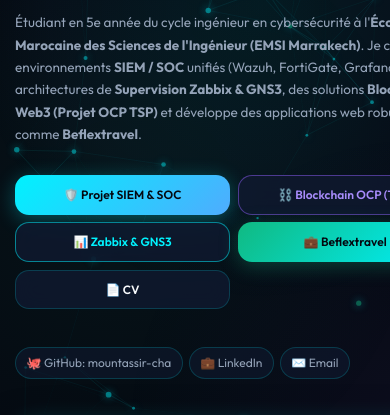
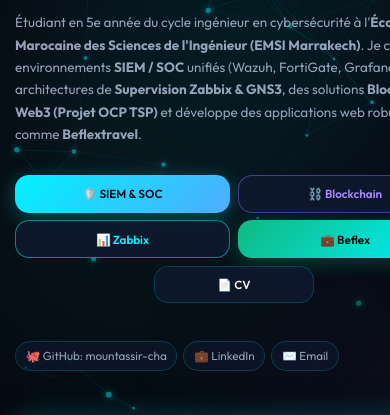
Before and after one commit to mountassir-cha/protfolio, a plain HTML site: page index.html in a window 390 px wide. Shown: the part 212-627 px from the top of the page. Drawn offline with Linux system fonts and the light colour scheme.

Commit message:
fix: Use short button labels on mobile to prevent text overflow in hero CTA buttons

```diff
--- a/index.html
+++ b/index.html
@@ -90,16 +90,20 @@
 
         <div class="hero-cta-group">
           <a href="#siem-project" class="btn btn-primary">
-            <span>🛡️ Projet SIEM & SOC</span>
+            <span class="btn-label-full">🛡️ Projet SIEM & SOC</span>
+            <span class="btn-label-short">🛡️ SIEM & SOC</span>
           </a>
           <a href="#ocp-project" class="btn btn-secondary" style="border-color: rgba(139, 92, 246, 0.5); color: #a78bfa;">
-            <span>⛓️ Blockchain OCP (TSP)</span>
+            <span class="btn-label-full">⛓️ Blockchain OCP (TSP)</span>
+            <span class="btn-label-short">⛓️ Blockchain</span>
           </a>
           <a href="#zabbix-project" class="btn btn-secondary" style="border-color: rgba(0, 242, 254, 0.5); color: #00f2fe;">
-            <span>📊 Zabbix & GNS3</span>
+            <span class="btn-label-full">📊 Zabbix & GNS3</span>
+            <span class="btn-label-short">📊 Zabbix</span>
           </a>
           <a href="#beflex-project" class="btn btn-emerald">
-            <span>💼 Beflextravel</span>
+            <span class="btn-label-full">💼 Beflextravel</span>
+            <span class="btn-label-short">💼 Beflex</span>
           </a>
           <a href="#cv-modal" class="btn btn-secondary" id="open-cv-btn">
             <span>📄 CV</span>
--- a/style.css
+++ b/style.css
@@ -211,6 +211,10 @@
   overflow: hidden;
 }
 
+/* Mobile/Desktop label toggle */
+.btn-label-short { display: none; }
+.btn-label-full  { display: inline; }
+
 .btn-primary {
   background: var(--grad-cyan-blue);
   color: #040810;
@@ -2772,20 +2776,35 @@
     line-height: 1.65;
   }
 
-  /* CTA buttons: 2-column grid on mobile, not full-width */
+  /* CTA buttons: flex wrap, 2 per row on mobile */
   .hero-cta-group {
-    display: grid;
-    grid-template-columns: 1fr 1fr;
+    display: flex;
+    flex-wrap: wrap;
     gap: 0.5rem;
   }
 
   .hero-cta-group .btn {
-    font-size: 0.8rem;
-    padding: 0.6rem 0.75rem;
-    width: auto;
+    font-size: 0.78rem;
+    padding: 0.55rem 0.9rem;
+    flex: 1 1 calc(50% - 0.25rem);
+    min-width: 0;
     justify-content: center;
     text-align: center;
-  }
+    white-space: nowrap;
+    overflow: hidden;
+    text-overflow: ellipsis;
+  }
+
+  /* CV button takes full row since it's alone */
+  .hero-cta-group .btn:last-child:nth-child(odd) {
+    flex: 1 1 100%;
+    max-width: 160px;
+    margin: 0 auto;
+  }
+
+  /* Switch to short labels on mobile */
+  .btn-label-full  { display: none; }
+  .btn-label-short { display: inline; }
 
   .hero-social-links {
     flex-wrap: wrap;
@@ -2793,8 +2812,8 @@
   }
 
   .social-pill {
-    font-size: 0.8rem;
-    padding: 0.35rem 0.7rem;
+    font-size: 0.78rem;
+    padding: 0.3rem 0.65rem;
   }
 
 
```
